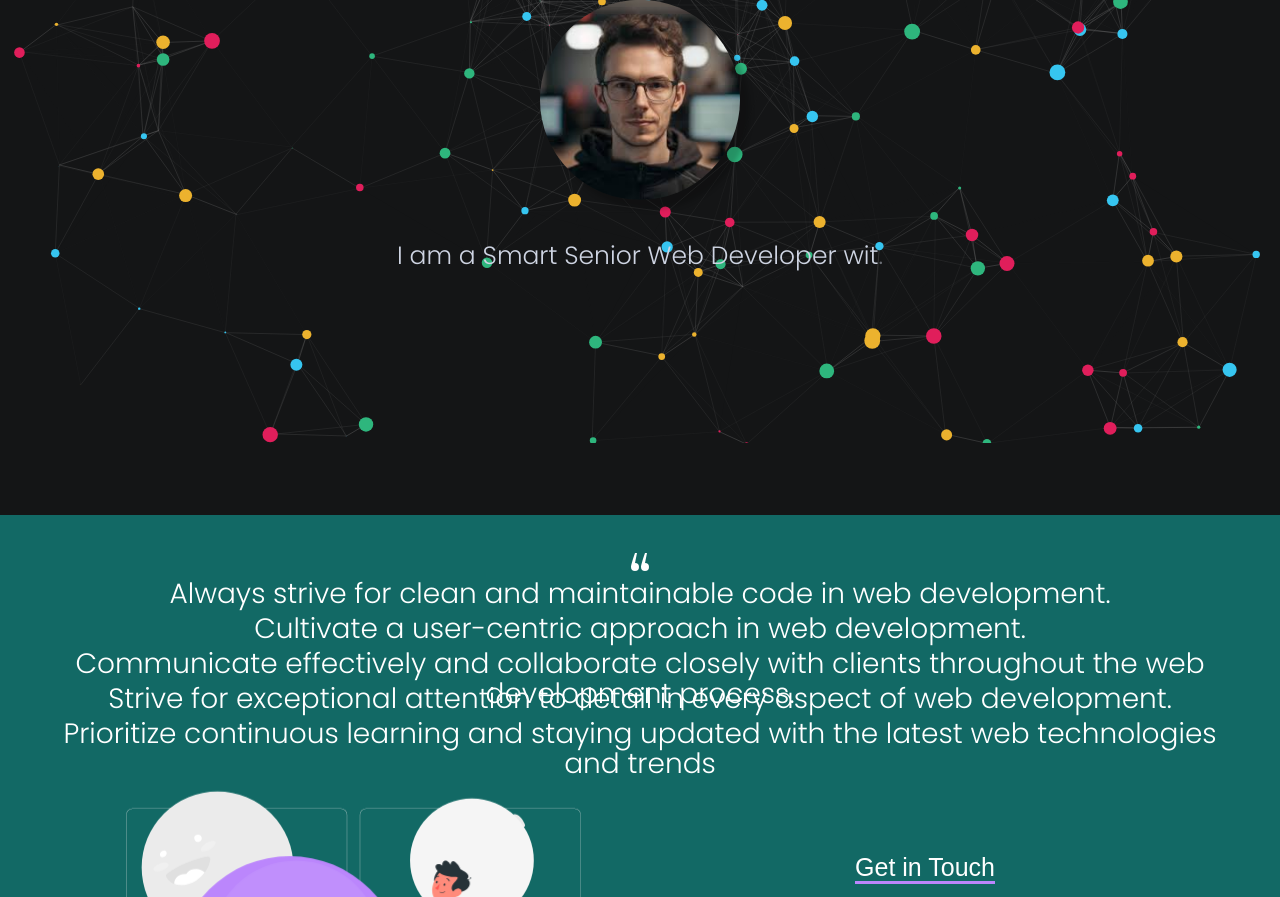
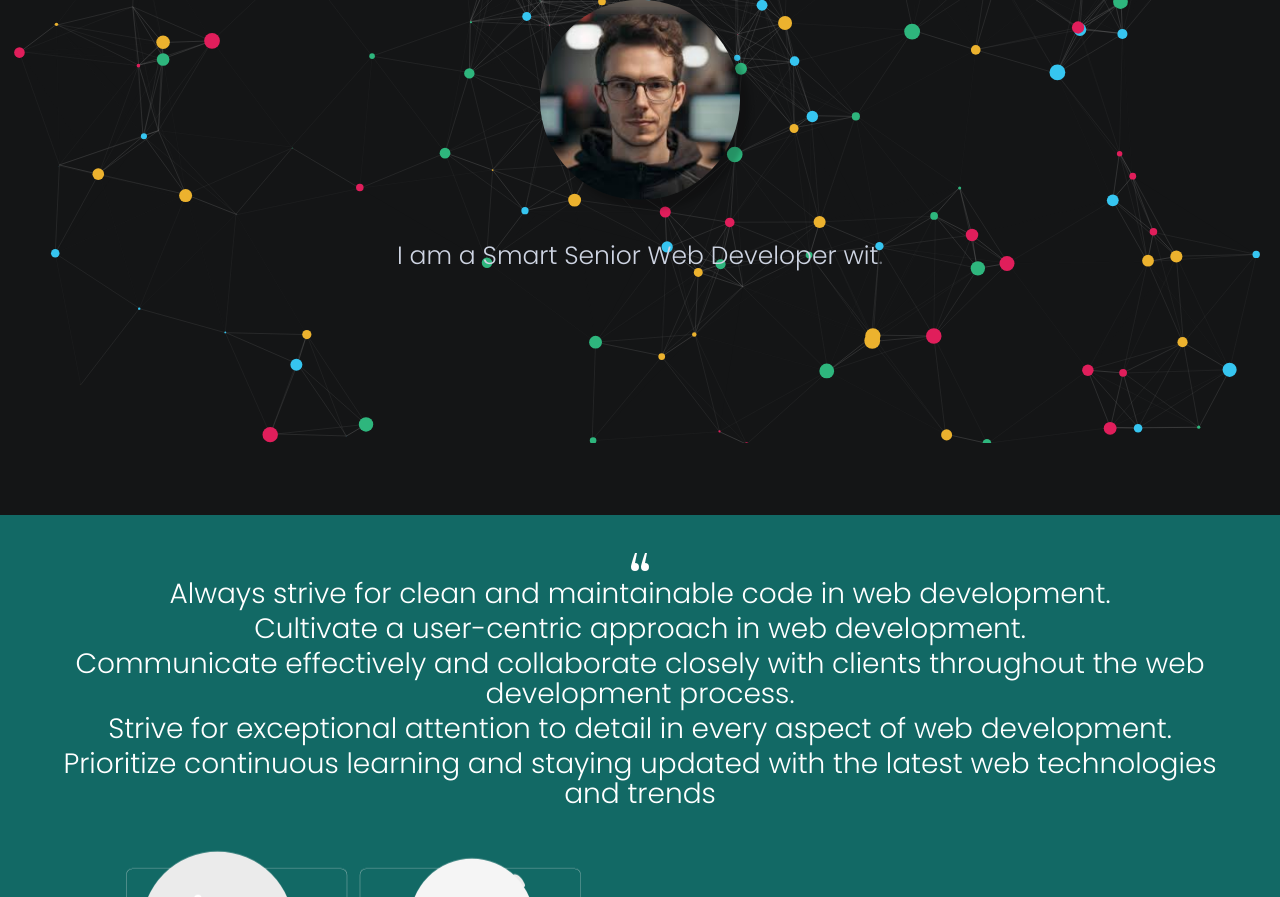
Before and after one commit to jellato/My_site, a plain HTML site: page index.html in a window 1280 px wide. Shown: the part 357-1254 px from the top of the page. Drawn offline with nearby package versions, Linux system fonts and the light colour scheme; animation ran at ten frames a second; some icons are missing; files whose address does not match are found by name.

Commit message:
change the tag property

```diff
--- a/assets/css/style.css
+++ b/assets/css/style.css
@@ -525,7 +525,7 @@ html[light-mode="light"] .navbar-brand:hover{
   line-height: 30px;
   text-align: center;
   color: #fff;
-  height: 30px;
+  height: auto;
   margin: 5px auto 0px;
   display: block;
   box-sizing: border-box;
```
